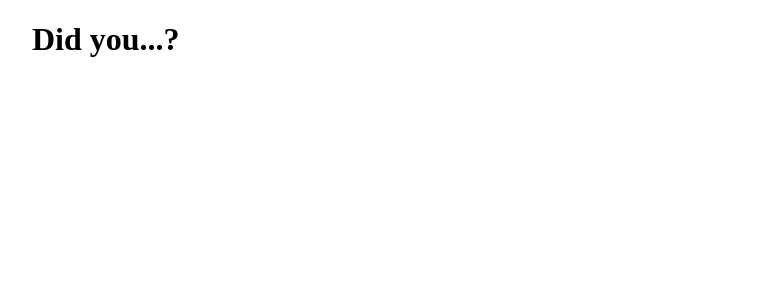
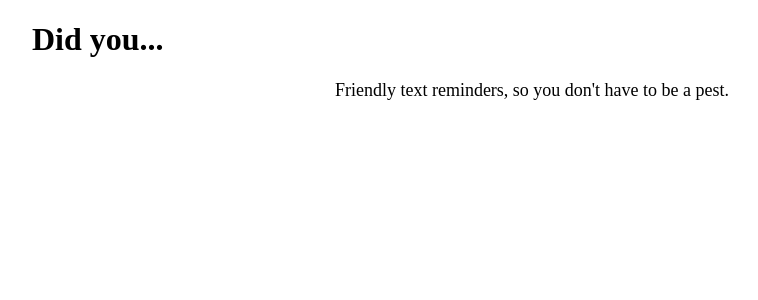
Before and after one commit to TylerAuer/one-to-rule-them-all, a React app in the folder did_you/: page / in a window 1280 px wide. Shown: the top 300 px of the page, without its empty margins (108-866 px from the left). Built offline with nearby package versions, Linux system fonts and the light colour scheme.

Commit message:
Small changes

```diff
--- a/did_you/src/App.tsx
+++ b/did_you/src/App.tsx
@@ -1,10 +1,10 @@
+import { AppTitle } from './components/AppTitle';
 import { Container } from './style_components/Container';
-import { Header } from './style_components/Header';
 
 export function App() {
   return (
     <Container>
-      <Header level={1}>Did you...?</Header>
+      <AppTitle />
     </Container>
   );
 }
--- /dev/null
+++ b/did_you/src/components/AppTitle.tsx
@@ -0,0 +1,25 @@
+import React from 'react';
+import { css } from '@emotion/react';
+import { Header } from '../style_components/Header';
+import { font } from '../constants';
+
+const titleCss = css`
+  font-size: ${font.size.xl};
+  text-align: center;
+`;
+
+const subtitleCss = css`
+  font-size: ${font.size.md};
+  text-align: center;
+`;
+
+export function AppTitle() {
+  return (
+    <>
+      <Header css={titleCss} level={1}>
+        Did you...
+      </Header>
+      <div css={subtitleCss}>Friendly text reminders, so you don't have to be a pest.</div>
+    </>
+  );
+}
--- /dev/null
+++ b/did_you/src/constants.ts
@@ -0,0 +1,9 @@
+export const font = {
+  size: {
+    xl: '24px',
+    lg: '20px',
+    md: '18px',
+    sm: '16px',
+    xs: '14px',
+  },
+};
--- a/did_you/src/style_components/Header.tsx
+++ b/did_you/src/style_components/Header.tsx
@@ -1,52 +1,55 @@
+import { SerializedStyles } from '@emotion/utils';
 import React, { ReactNode } from 'react';
 
 type HeaderProps = {
   children: React.ReactNode;
+  css?: SerializedStyles;
   level?: 1 | 2 | 3 | 4 | 5 | 6;
 };
 
-export function Header({ children, level = 1 }: HeaderProps) {
+export function Header({ children, level = 1, css }: HeaderProps) {
   switch (level) {
     case 1:
     default:
-      return <H1>{children}</H1>;
+      return <H1 css={css}>{children}</H1>;
     case 2:
-      return <H2>{children}</H2>;
+      return <H2 css={css}>{children}</H2>;
     case 3:
-      return <H3>{children}</H3>;
+      return <H3 css={css}>{children}</H3>;
     case 4:
-      return <H4>{children}</H4>;
+      return <H4 css={css}>{children}</H4>;
     case 5:
-      return <H5>{children}</H5>;
+      return <H5 css={css}>{children}</H5>;
     case 6:
-      return <H6>{children}</H6>;
+      return <H6 css={css}>{children}</H6>;
   }
 }
 
 type HLevelProps = {
   children: ReactNode;
+  css?: SerializedStyles;
 };
 
-function H1({ children }: HLevelProps) {
-  return <h1>{children}</h1>;
+function H1({ children, css }: HLevelProps) {
+  return <h1 css={css}>{children}</h1>;
 }
 
-function H2({ children }: HLevelProps) {
-  return <h2>{children}</h2>;
+function H2({ children, css }: HLevelProps) {
+  return <h2 css={css}>{children}</h2>;
 }
 
-function H3({ children }: HLevelProps) {
-  return <h3>{children}</h3>;
+function H3({ children, css }: HLevelProps) {
+  return <h3 css={css}>{children}</h3>;
 }
 
-function H4({ children }: HLevelProps) {
-  return <h4>{children}</h4>;
+function H4({ children, css }: HLevelProps) {
+  return <h4 css={css}>{children}</h4>;
 }
 
-function H5({ children }: HLevelProps) {
-  return <h5>{children}</h5>;
+function H5({ children, css }: HLevelProps) {
+  return <h5 css={css}>{children}</h5>;
 }
 
-function H6({ children }: HLevelProps) {
-  return <h6>{children}</h6>;
+function H6({ children, css }: HLevelProps) {
+  return <h6 css={css}>{children}</h6>;
 }
```
